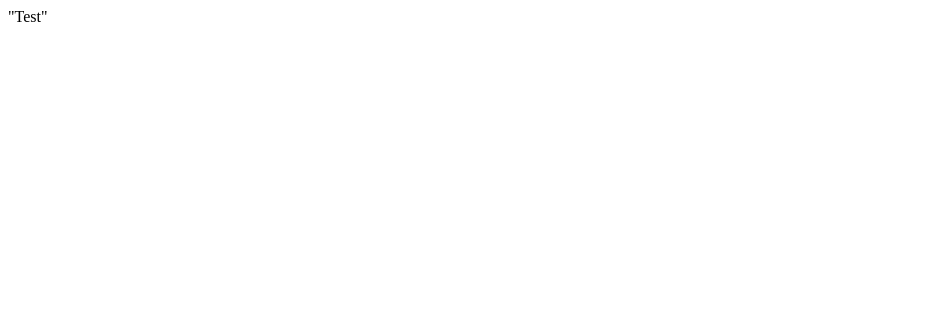
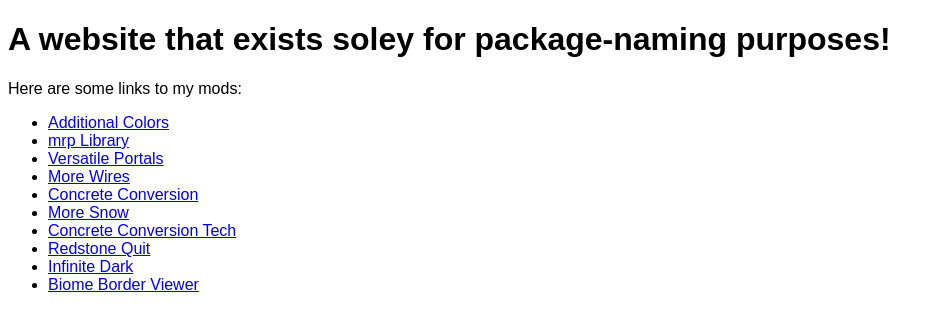
Before and after one commit to mrp-v2/mrp-v2.github.io, a plain HTML site: page index.html in a window 1280 px wide. Shown: the whole page, without its empty margins (0-942 px from the left). Drawn offline with Linux system fonts and the light colour scheme.

Commit message:
made the website

```diff
--- a/index.html
+++ b/index.html
@@ -1 +1,30 @@
-"Test"
+<!DOCTYPE html>
+<html>
+<head>
+<title>mrp-v2.github.io</title>
+<style>
+body {
+  color: black;
+  font-family: Arial, Helvetica, sans-serif;
+}
+</style>
+</head>
+<body>
+
+<h1>A website that exists soley for package-naming purposes!</h1>
+<p>Here are some links to my mods:</p>
+<ul>
+	<li><a href="https://github.com/mrp-v2/AdditionalColors">Additional Colors</a></li>
+    <li><a href="https://github.com/mrp-v2/mrpLibrary">mrp Library</a></li>
+    <li><a href="https://github.com/mrp-v2/VersatilePortals">Versatile Portals</a></li>
+    <li><a href="https://github.com/mrp-v2/MoreWires">More Wires</a></li>
+    <li><a href="https://github.com/mrp-v2/ConcreteConversion">Concrete Conversion</a></li>
+    <li><a href="https://github.com/mrp-v2/MoreSnow">More Snow</a></li>
+    <li><a href="https://github.com/mrp-v2/ConcreteConversionTech">Concrete Conversion Tech</a></li>
+    <li><a href="https://github.com/mrp-v2/Redstone Quit">Redstone Quit</a></li>
+    <li><a href="https://github.com/mrp-v2/InfiniteDark">Infinite Dark</a></li>
+    <li><a href="https://github.com/mrp-v2/BiomeBorderViewer">Biome Border Viewer</a></li>
+</ul>
+
+</body>
+</html>
```
